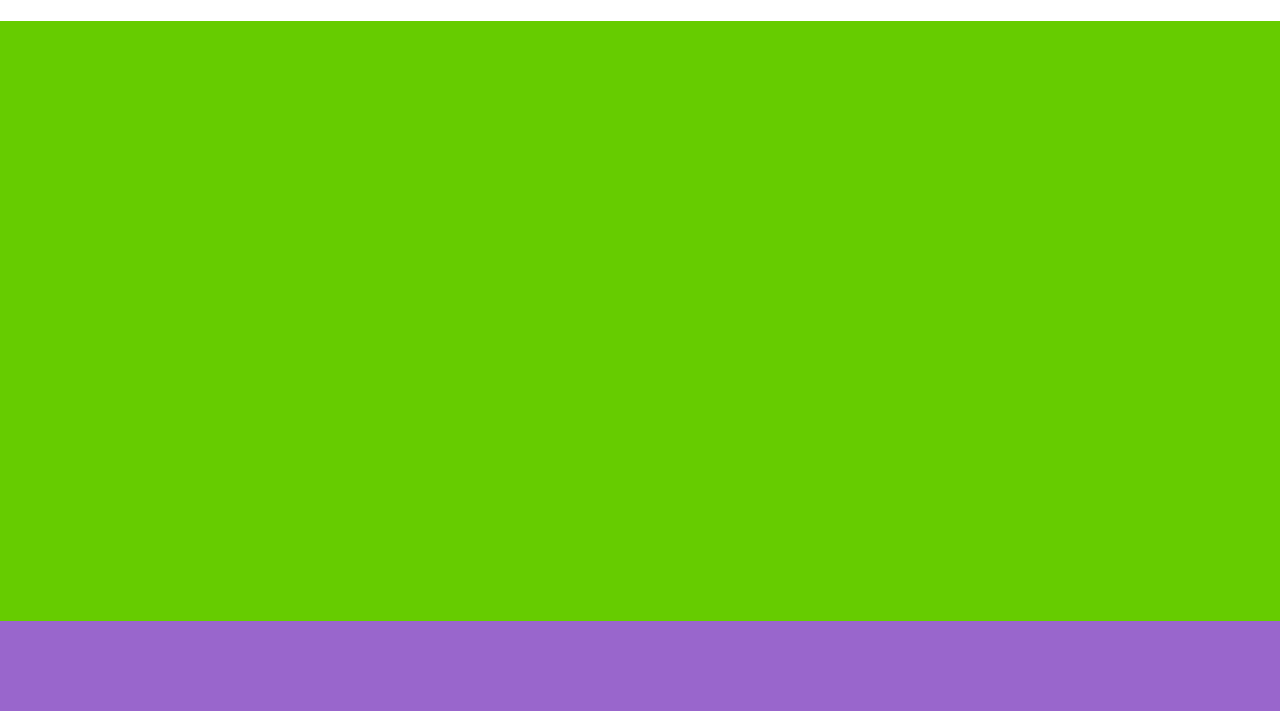
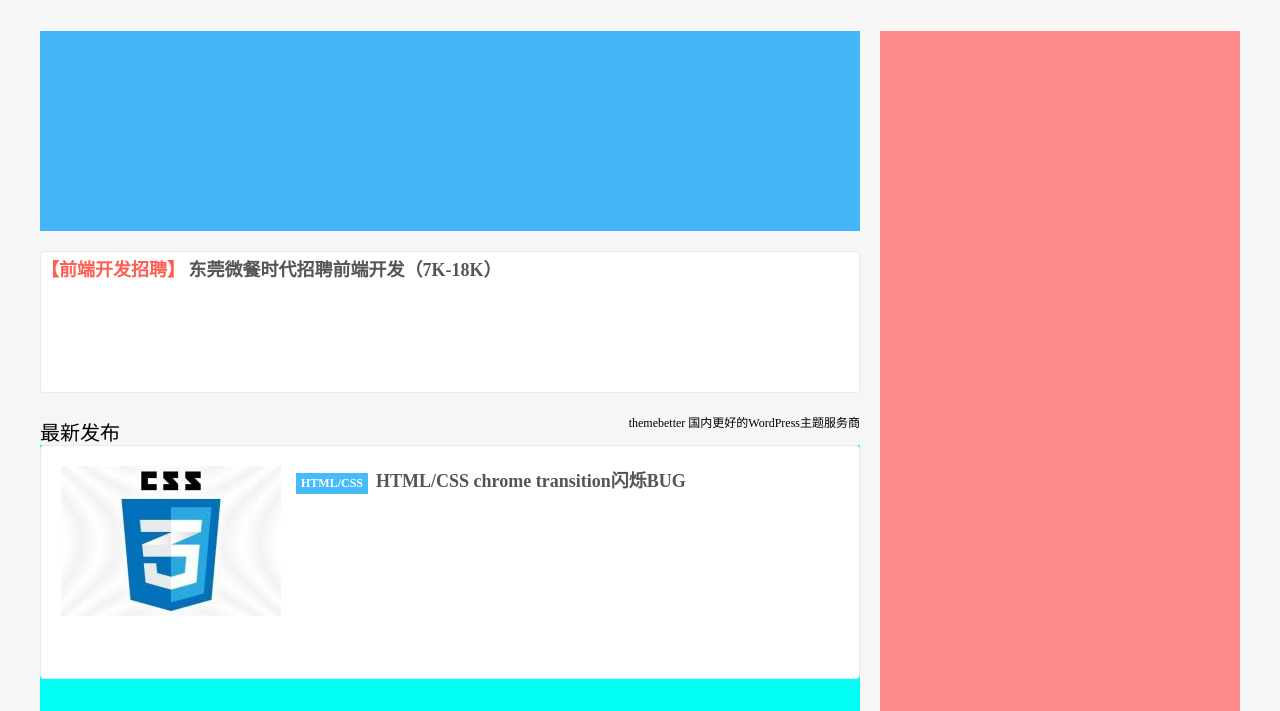
Before and after one commit to caiguowei/web-2, a plain HTML site: page index.html in a window 1280 px wide. Shown: the part 89-800 px from the top of the page. Drawn offline with Linux system fonts and the light colour scheme.

Commit message:
大前端bannar

```diff
--- a/css/master.css
+++ b/css/master.css
@@ -6,7 +6,7 @@ body, div, p, ul, ol, dl, dt, dd, li, form, input, table, th, td, img, h1, h2, h
 }
 
 body {
-  background: #fff;
+  background: #f6f6f6;
   color: #000;
   font-size: 12px;
   font-style: normal;
@@ -35,7 +35,7 @@ a {
 }
 
 a:hover {
-  text-decoration: underline;
+  text-decoration: none;
   color: #45b6f7;
 }
 
@@ -54,6 +54,10 @@ table {
 
 .frt {
   float: right;
+}
+
+.mb-20{
+  margin-bottom: 20px;
 }
 
 /*清除浮动*/
@@ -79,8 +83,9 @@ table {
 }
 
 .module-body {
+  padding: 10px 0;
   min-height: 600px;
-  background: #6c0;
+
 }
 
 .module-footer {
@@ -91,6 +96,14 @@ table {
 .module-content {
   width: 1200px;
   margin: 0 auto;
+}
+
+.column-title h2{
+  font-size: 20px;
+  font-weight: normal;
+  float: left;
+  height: 22px;margin-bottom: 10px;
+
 }
 
 .header-inner {}
@@ -187,3 +200,98 @@ table {
 .web-navbar>ul>li:hover .sub-menu{
   display: block;
 }
+
+
+/* body 主体部分*/
+.moudle-main{
+  float: left;
+  width: 820px;min-height: 500px;
+
+
+}
+
+.moudle-bannar{
+  height: 200px;
+  background: #45b6f7;
+}
+
+.bannar-right{
+  height: 140px;
+  background: #fff;
+  border-radius: 4px;
+  border: 1px solid #eaeaea;
+}
+
+.column-title{
+  height: 22px;
+  margin-bottom: 10px;
+}
+
+.column-title h2{
+  font-size: 20px;
+  font-weight: normal;
+}
+
+.bannar-list{
+  min-height: 600px;
+  background: rgb(0, 255, 242);
+}
+
+.moudle-sidbar{
+  float: right;
+  min-height: 900px;
+  background: rgb(255,139,139);
+  width: 360px;
+
+}
+
+.bannar-right .txt-red{
+  font-size: 18px;
+  color: #ff5f52;
+}
+
+.bannar-right a{
+  color: #555;
+}
+
+.ad-link{
+  font-size: 18px;
+}
+
+.list-box{
+  height: 192px;
+  padding: 20px;
+  background: #fff;
+  border: 1px solid #eaeaea;
+  border-radius: 4px;
+}
+
+.article-img{
+  width: 220px;
+  height: 150px;
+  margin-right: 15px;
+
+}
+
+.article-info .title{
+
+}
+
+.article-info .title a:hover{
+  text-decoration: none;
+
+}
+
+.article-info .title .cat{
+  font-size: 12px;
+  display: inline-block;
+  padding: 3px 5px;
+  color: #fff;
+  background: #45bcf9;
+}
+
+.article-info .title .tit-link{
+  color: #555;
+  margin-left: 5px;
+  font-size: 18px;
+}
--- a/index.html
+++ b/index.html
@@ -56,7 +56,39 @@
   </div>
 
   <div class="module-body">
-    <div class="module-content">
+    <div class="module-content clearfix">
+      <div class="moudle-main">
+        <div class="moudle-bannar mb-20"></div>
+        <div class="bannar-right mb-20">
+          <h3 class="">
+            <a href="#" class="txt-red">【前端开发招聘】</a>
+            <a href="#" class="ad-link">东莞微餐时代招聘前端开发（7K-18K）</a>
+          </h3>
+        </div>
+        <div class="column-title clearfix">
+          <h2 class="flt">最新发布</h2>
+          <span><a href="#" class="more frt">themebetter 国内更好的WordPress主题服务商</a></span>
+        </div>
+        <div class="bannar-list">
+          <article class="list-box">
+            <img src="./images/timg.jpg" alt=""class="article-img flt">
+            <div class="article-info">
+              <h4 class="title">
+                <a href="" class="cat">
+                  HTML/CSS
+                  <i class="icon-c"></i>
+                </a>
+                <a href="" class="tit-link">
+                  HTML/CSS chrome transition闪烁BUG
+                </a>
+              </h4>
+              <div class="meta"></div>
+              <div class="desc"></div>
+            </div>
+          </article>
+        </div>
+      </div>
+      <div class="moudle-sidbar clearfix"></div>
     </div>
   </div>
 
```
Also changed, not shown: images/close.png (added), images/search.png (added), images/timg.jpg (added).
